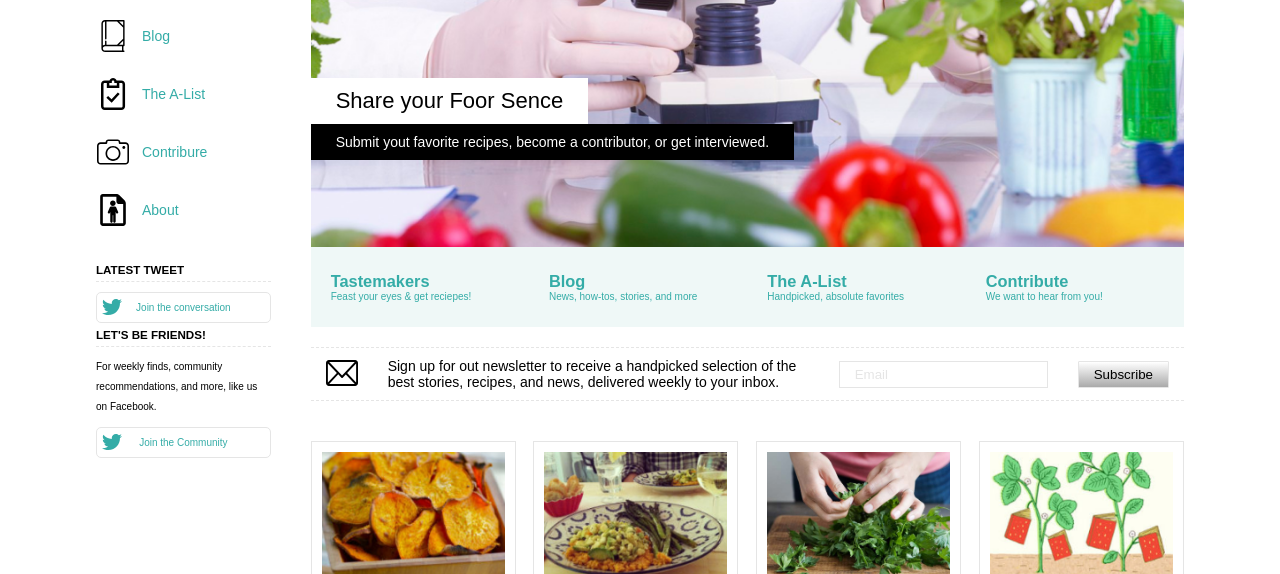
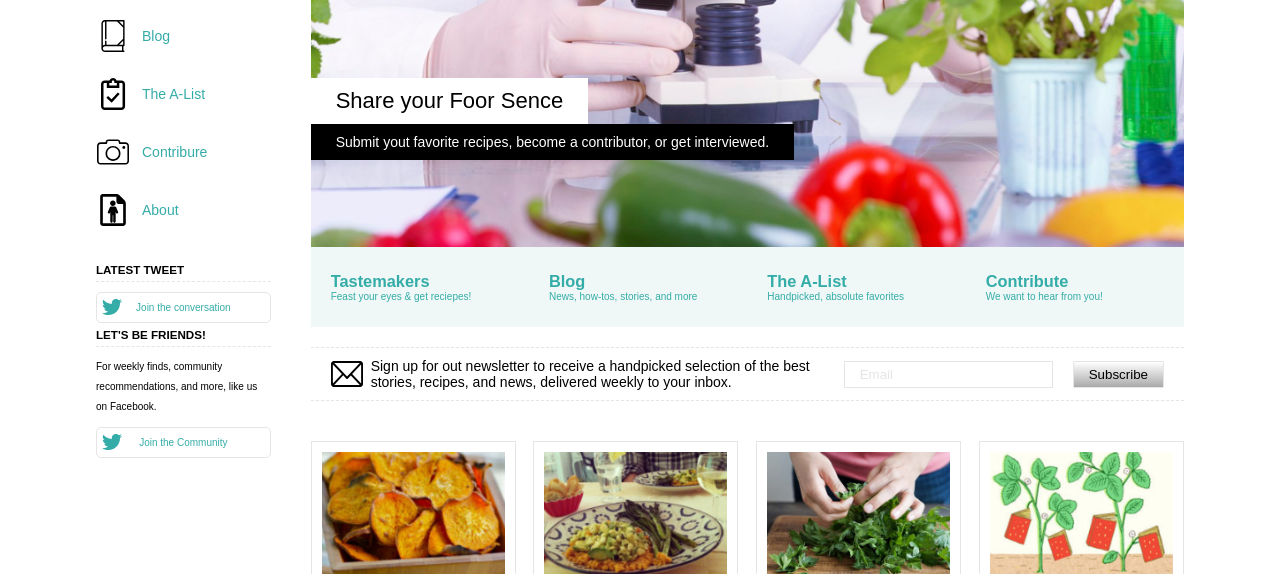
Before and after one commit to 1ek/Balanov_tasks, a plain HTML site: page task1.1/index.html in a window 1280 px wide. Shown: the part 204-778 px from the top of the page. Drawn offline with Linux system fonts and the light colour scheme.

Commit message:
fix subscribe margin

```diff
--- a/task1.1/index.html
+++ b/task1.1/index.html
@@ -111,13 +111,11 @@
                     </div>
                 </div>
 
-                <div class="subscribe flex-row">
-                    <label class="subscribe-margin" for="email"><img src="img/icons/mail-icon.svg"
-                            alt="mail-icon"></label>
-                    <p class="subscribe-margin">Sign up for out newsletter to receive a handpicked selection of the best
+                <div class="subscribe flex-row icon-mail">
+                    <p>Sign up for out newsletter to receive a handpicked selection of the best
                         stories, recipes, and news, delivered weekly to your inbox.</p>
-                    <input class="subscribe-margin" type="email" id="email" placeholder="Email">
-                    <button class="subscribe-margin">Subscribe</button>
+                    <input type="email" id="email" placeholder="Email">
+                    <button>Subscribe</button>
                 </div>
 
                 <div class="posts flex-row">
--- a/task1.1/styles/subscribe.css
+++ b/task1.1/styles/subscribe.css
@@ -4,10 +4,16 @@
   border-bottom: 1px dashed #e5e5e5;
   padding: 10px 0;
   border-top: 1px dashed #e5e5e5;
+  background-position-x: 20px;
+  background-position-y: center;
 }
 
-.subscribe-margin {
-  margin: 0 15px;
+.subscribe :nth-child(n){
+  margin-right: 20px;
+}
+
+.subscribe :first-child{
+margin-left: 60px;
 }
 
 .subscribe input{
```
